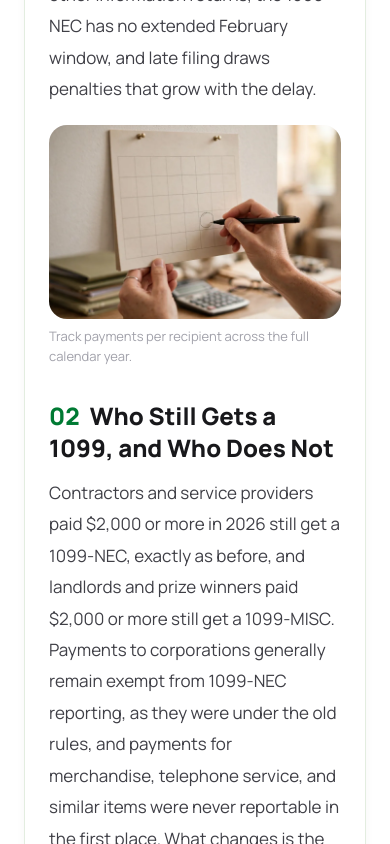
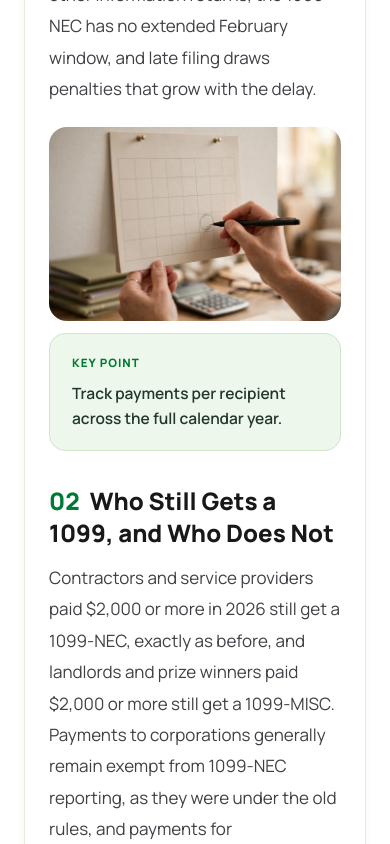
Before and after one commit to rnimriya/Convertbankstatements, a Next.js app in the folder web/: page /en/blog/1099-nec-filing-threshold-2026 in a window 390 px wide. Shown: the part 2880-3724 px from the top of the page. Built offline with nearby package versions, Linux system fonts and the light colour scheme; no server answers.

Commit message:
Blog images Fix 2 (owner pick 2026-11-03): full-width feature banner + Key Point box beside inline images, no empty space

```diff
--- a/web/app/[locale]/blog/[slug]/page.tsx
+++ b/web/app/[locale]/blog/[slug]/page.tsx
@@ -237,14 +237,16 @@ export default async function BlogPostPage({ params }: { params: Promise<{ local
         <div className="mx-auto max-w-[1060px] px-6">
           {/* White card overlapping the hero */}
           <div className="relative z-10 -mt-16 rounded-[24px] bg-white border border-[#E3EDE0] shadow-[0_2px_10px_rgba(11,31,22,0.04)] px-6 sm:px-10 py-9">
-            {/* Feature image — floated, article text wraps around it */}
+            {/* Feature image — full-width banner at the top of the card
+                (owner pick "Fix 2", 2026-11-03: no floated image, no
+                empty space beside article images) */}
             <figure className="blog-feature-figure">
               <Image
                 src={post.featureImage}
                 alt={post.title}
                 width={1600}
                 height={1067}
-                sizes="(max-width: 768px) 100vw, 340px"
+                sizes="(max-width: 768px) 100vw, 964px"
                 priority
               />
             </figure>
--- a/web/app/globals.css
+++ b/web/app/globals.css
@@ -179,10 +179,12 @@
   }
 }
 
-/* Blog article body — Design C v3 (owner-approved 2026-10-27, supersedes
-   the 2026-10-19 50%-width rule): every image small + floated left, text
-   wraps around it automatically with proper spacing; sections auto-numbered
-   (01, 02, ...) in violet; blockquotes render as amber tip callouts. */
+/* Blog article body — Design C v3 (owner-approved 2026-10-27) with the
+   2026-11-03 "Fix 2" image layout (owner pick): feature image is a
+   full-width banner, and inline figures pair the image (left) with a
+   Key Point box (right, the figcaption) so no empty space sits beside
+   article images. Sections auto-numbered (01, 02, ...) in green;
+   blockquotes render as tip callouts. */
 .article-body {
   counter-reset: blog-section;
 }
@@ -233,25 +235,53 @@
 .article-body li {
   margin-bottom: 8px;
 }
-.article-body figure,
 .blog-feature-figure {
-  float: left;
-  width: 340px;
-  margin: 4px 28px 14px 0;
+  width: 100%;
+  margin: 0 0 20px 0;
 }
-.article-body figure img,
 .blog-feature-figure img {
   width: 100%;
-  height: 230px;
+  height: 430px;
+  object-fit: cover;
+  border-radius: 18px;
+  display: block;
+}
+.article-body figure {
+  clear: both;
+  display: grid;
+  grid-template-columns: minmax(0, 1.4fr) minmax(0, 1fr);
+  gap: 22px;
+  align-items: stretch;
+  margin: 26px 0;
+}
+.article-body figure img {
+  width: 100%;
+  height: 300px;
   object-fit: cover;
   border-radius: 18px;
   display: block;
 }
 .article-body figure figcaption {
-  font-size: 13px;
-  color: #a1a1aa;
-  margin-top: 8px;
-  line-height: 1.5;
+  background: #EEF7EC;
+  border: 1px solid #CFE6C8;
+  border-radius: 16px;
+  padding: 20px 22px;
+  margin-top: 0;
+  font-size: 15.5px;
+  font-weight: 600;
+  line-height: 1.6;
+  color: #22382A;
+  display: flex;
+  flex-direction: column;
+  justify-content: center;
+}
+.article-body figure figcaption::before {
+  content: "KEY POINT";
+  font-size: 11.5px;
+  font-weight: 800;
+  letter-spacing: 0.09em;
+  color: #007A33;
+  margin-bottom: 8px;
 }
 .article-body > img,
 .article-body p > img {
@@ -275,19 +305,26 @@
   color: #3f3f46;
 }
 @media (max-width: 720px) {
-  .article-body figure,
-  .blog-feature-figure,
+  .blog-feature-figure {
+    margin: 0 0 16px 0;
+  }
+  .blog-feature-figure img {
+    height: auto;
+  }
+  .article-body figure {
+    grid-template-columns: 1fr;
+    gap: 12px;
+    margin: 22px 0;
+  }
+  .article-body figure img {
+    height: auto;
+  }
   .article-body > img,
   .article-body p > img {
     float: none;
     width: 100%;
+    height: auto;
     margin: 0 0 16px 0;
-  }
-  .article-body figure img,
-  .blog-feature-figure img,
-  .article-body > img,
-  .article-body p > img {
-    height: auto;
   }
   .article-body p,
   .article-body ul,
```
